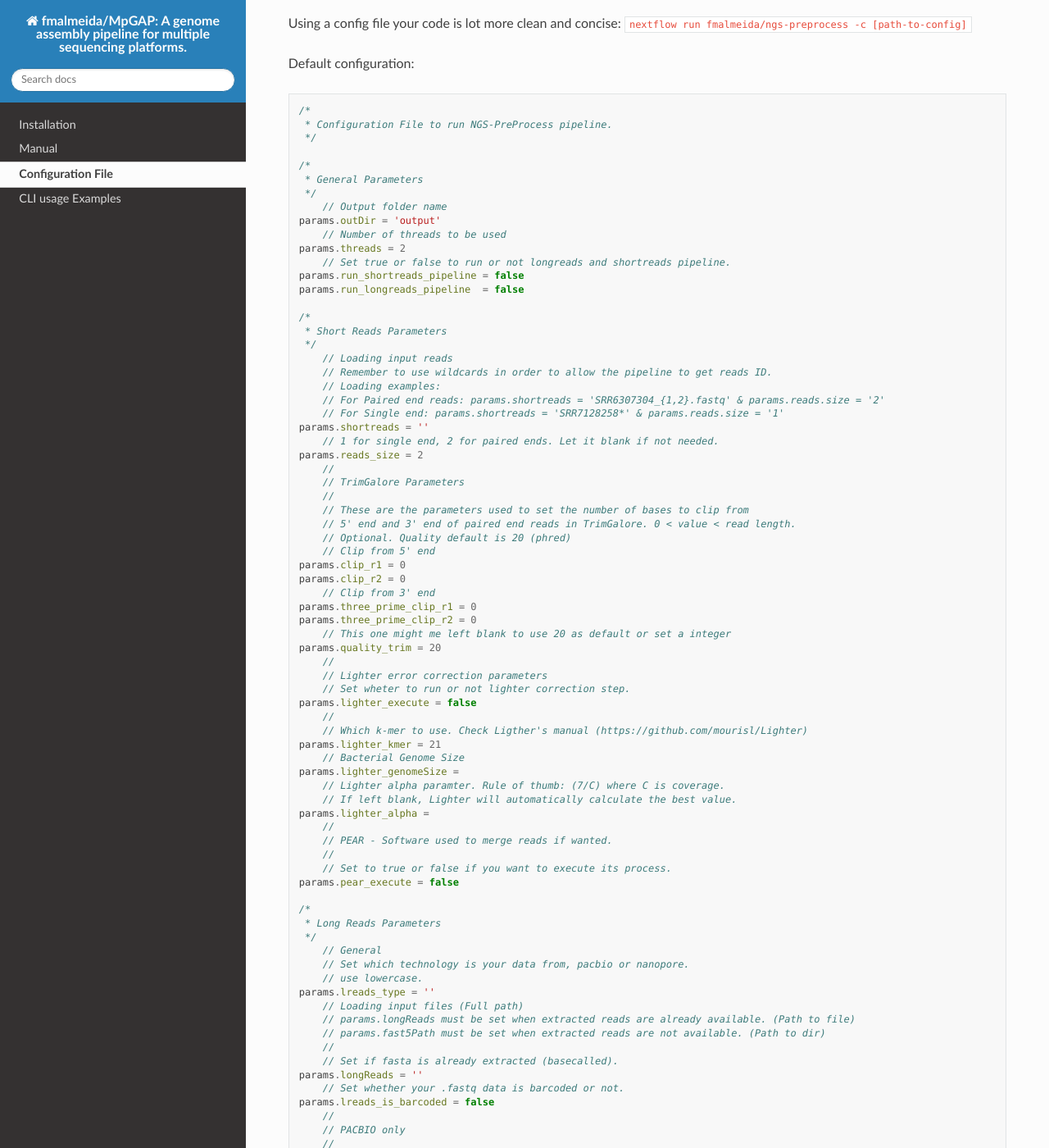
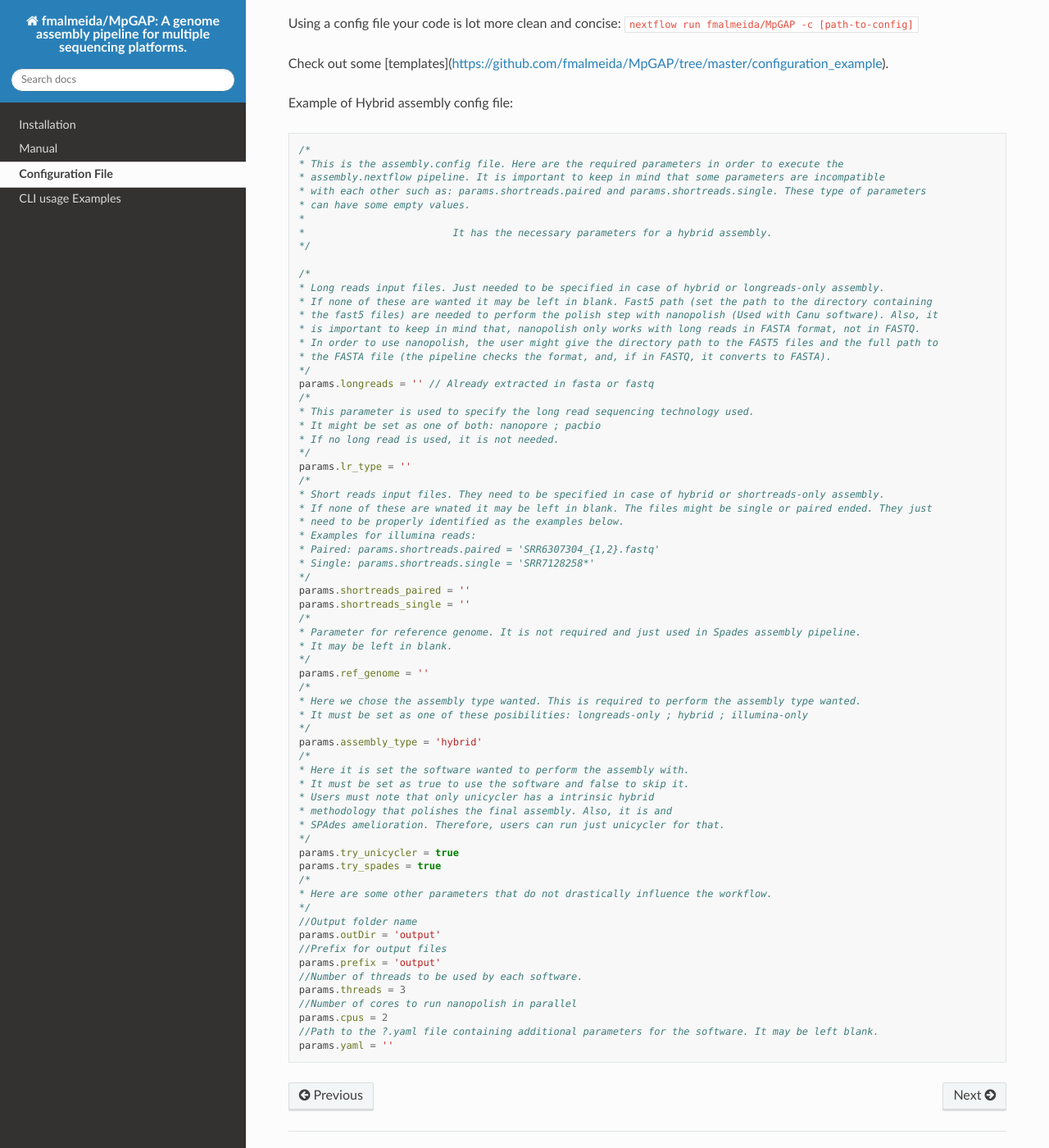
Before and after one commit to fmalmeida/MpGAP, a Sphinx documentation site: the page built from docs/config.rst, in a window 1280 px wide and 1400 px high, scrolled down 217 px. Shown: the whole window at 82% size. Built offline with Sphinx 7.4.7 and the Read the Docs theme 2.0.0, drawn with Linux system fonts in a browser that asks for light colours; some of the changed text lies outside the part shown.

Commit message:
Updating readthedocs. Check examples given!

```diff
--- a/docs/config.rst
+++ b/docs/config.rst
@@ -3,127 +3,79 @@
 Configuration File
 """"""""""""""""""
 
-To download a configuration file template users just need to run ``nextflow run fmalmeida/ngs-preprocess [--get_illumina_config] [--get_ont_config] [--get_pacbio_config]``
+To download a configuration file template users just need to run ``nextflow run fmalmeida/MpGAP [--get_hybrid_config] [--get_lreads_config] [--get_sreads_config] [--get_yaml]``
 
-Using a config file your code is lot more clean and concise: ``nextflow run fmalmeida/ngs-preprocess -c [path-to-config]``
+Using a config file your code is lot more clean and concise: ``nextflow run fmalmeida/MpGAP -c [path-to-config]``
 
-Default configuration:
+Check out some [templates](https://github.com/fmalmeida/MpGAP/tree/master/configuration_example).
+
+Example of Hybrid assembly config file:
 
 .. code-block:: groovy
 
   /*
-   * Configuration File to run NGS-PreProcess pipeline.
-   */
+  * This is the assembly.config file. Here are the required parameters in order to execute the
+  * assembly.nextflow pipeline. It is important to keep in mind that some parameters are incompatible
+  * with each other such as: params.shortreads.paired and params.shortreads.single. These type of parameters
+  * can have some empty values.
+  *
+  *                         It has the necessary parameters for a hybrid assembly.
+  */
 
   /*
-   * General Parameters
-   */
-      // Output folder name
+  * Long reads input files. Just needed to be specified in case of hybrid or longreads-only assembly.
+  * If none of these are wanted it may be left in blank. Fast5 path (set the path to the directory containing
+  * the fast5 files) are needed to perform the polish step with nanopolish (Used with Canu software). Also, it
+  * is important to keep in mind that, nanopolish only works with long reads in FASTA format, not in FASTQ.
+  * In order to use nanopolish, the user might give the directory path to the FAST5 files and the full path to
+  * the FASTA file (the pipeline checks the format, and, if in FASTQ, it converts to FASTA).
+  */
+  params.longreads = '' // Already extracted in fasta or fastq
+  /*
+  * This parameter is used to specify the long read sequencing technology used.
+  * It might be set as one of both: nanopore ; pacbio
+  * If no long read is used, it is not needed.
+  */
+  params.lr_type = ''
+  /*
+  * Short reads input files. They need to be specified in case of hybrid or shortreads-only assembly.
+  * If none of these are wnated it may be left in blank. The files might be single or paired ended. They just
+  * need to be properly identified as the examples below.
+  * Examples for illumina reads:
+  * Paired: params.shortreads.paired = 'SRR6307304_{1,2}.fastq'
+  * Single: params.shortreads.single = 'SRR7128258*'
+  */
+  params.shortreads_paired = ''
+  params.shortreads_single = ''
+  /*
+  * Parameter for reference genome. It is not required and just used in Spades assembly pipeline.
+  * It may be left in blank.
+  */
+  params.ref_genome = ''
+  /*
+  * Here we chose the assembly type wanted. This is required to perform the assembly type wanted.
+  * It must be set as one of these posibilities: longreads-only ; hybrid ; illumina-only
+  */
+  params.assembly_type = 'hybrid'
+  /*
+  * Here it is set the software wanted to perform the assembly with.
+  * It must be set as true to use the software and false to skip it.
+  * Users must note that only unicycler has a intrinsic hybrid
+  * methodology that polishes the final assembly. Also, it is and
+  * SPAdes amelioration. Therefore, users can run just unicycler for that.
+  */
+  params.try_unicycler = true
+  params.try_spades = true
+  /*
+  * Here are some other parameters that do not drastically influence the workflow.
+  */
+  //Output folder name
   params.outDir = 'output'
-      // Number of threads to be used
-  params.threads = 2
-      // Set true or false to run or not longreads and shortreads pipeline.
-  params.run_shortreads_pipeline = false
-  params.run_longreads_pipeline  = false
-
-  /*
-   * Short Reads Parameters
-   */
-      // Loading input reads
-      // Remember to use wildcards in order to allow the pipeline to get reads ID.
-      // Loading examples:
-      // For Paired end reads: params.shortreads = 'SRR6307304_{1,2}.fastq' & params.reads.size = '2'
-      // For Single end: params.shortreads = 'SRR7128258*' & params.reads.size = '1'
-  params.shortreads = ''
-      // 1 for single end, 2 for paired ends. Let it blank if not needed.
-  params.reads_size = 2
-      //
-      // TrimGalore Parameters
-      //
-      // These are the parameters used to set the number of bases to clip from
-      // 5' end and 3' end of paired end reads in TrimGalore. 0 < value < read length.
-      // Optional. Quality default is 20 (phred)
-      // Clip from 5' end
-  params.clip_r1 = 0
-  params.clip_r2 = 0
-      // Clip from 3' end
-  params.three_prime_clip_r1 = 0
-  params.three_prime_clip_r2 = 0
-      // This one might me left blank to use 20 as default or set a integer
-  params.quality_trim = 20
-      //
-      // Lighter error correction parameters
-      // Set wheter to run or not lighter correction step.
-  params.lighter_execute = false
-      //
-      // Which k-mer to use. Check Ligther's manual (https://github.com/mourisl/Lighter)
-  params.lighter_kmer = 21
-      // Bacterial Genome Size
-  params.lighter_genomeSize =
-      // Lighter alpha paramter. Rule of thumb: (7/C) where C is coverage.
-      // If left blank, Lighter will automatically calculate the best value.
-  params.lighter_alpha =
-      //
-      // PEAR - Software used to merge reads if wanted.
-      //
-      // Set to true or false if you want to execute its process.
-  params.pear_execute = false
-
-  /*
-   * Long Reads Parameters
-   */
-      // General
-      // Set which technology is your data from, pacbio or nanopore.
-      // use lowercase.
-  params.lreads_type = ''
-      // Loading input files (Full path)
-      // params.longReads must be set when extracted reads are already available. (Path to file)
-      // params.fast5Path must be set when extracted reads are not available. (Path to dir)
-      //
-      // Set if fasta is already extracted (basecalled).
-  params.longReads = ''
-      // Set whether your .fastq data is barcoded or not.
-  params.lreads_is_barcoded = false
-      //
-      // PACBIO only
-      //
-      // See manual (https://github.com/PacificBiosciences/pbh5tools/blob/master/doc/index.rst)
-      //
-      // Set the subreads bam path to be extracted
-      // IF PACBIO DATA IS NOT ALREADY EXTRACTED. Path to file.
-      // Always set the path to .subreads.bam and always keep
-      // the relative .subreads.bam.pbi in the same directory as input
-  params.pacbio_bamPath = ''
-      // Set path to pacbio legacy .bas.h5 data
-  params.pacbio_h5Path = ''
-
-  /*
-   * Configuring Nextflow Scopes.
-   * Enable or not the production of Nextflow Reports
-   */
-
-  //Trace Report
-  trace {
-      enabled = false
-      file = "${params.outDir}" + "/annotation_pipeline_trace.txt"
-      fields = 'task_id,name,status,exit,realtime,cpus,%cpu,memory,%mem,rss'
-  }
-
-  //Timeline Report
-  timeline {
-      enabled = false
-      file = "${params.outDir}" + "/annotation_pipeline_timeline.html"
-  }
-
-  //Complete Report
-  report {
-      enabled = false
-      file = "${params.outDir}" + "/annotation_pipeline_nextflow_report.html"
-  }
-
-  // DO NOT CHANGE
-  //Queue limit
-  executor.$local.queueSize = 1
-  //Docker usage
-  docker.enabled = true
-  docker.runOptions = '-u $(id -u):root'
+  //Prefix for output files
+  params.prefix = 'output'
+  //Number of threads to be used by each software.
+  params.threads = 3
+  //Number of cores to run nanopolish in parallel
+  params.cpus = 2
+  //Path to the ?.yaml file containing additional parameters for the software. It may be left blank.
+  params.yaml = ''
--- a/docs/index.rst
+++ b/docs/index.rst
@@ -5,7 +5,9 @@ MpGAP
 
 `ngs-preprocess <https://github.com/fmalmeida/ngs-preprocess>`_ is a pipeline developed with `Nextflow <https://www.nextflow.io/docs/latest/index.html>`_
 and `Docker <https://www.docker.com/>`_. It was designed to provide an easy-to-use framework for genome assembly of Illumina, Pacbio and Oxford Nanopore
-sequencing data through illumina only, long reads only or hybrid modes It wraps up the following tools:
+sequencing data through illumina only, long reads only or hybrid modes.
+
+It wraps up the following tools:
 
 * `Canu <https://github.com/marbl/canu>`_
 * `Flye <https://github.com/fenderglass/Flye>`_
--- a/docs/installation.rst
+++ b/docs/installation.rst
@@ -18,11 +18,11 @@ This pipeline requires only `Docker <https://www.docker.com/>`_ (and its Docker
 
 3. Download the pipeline
 
-    ``./nextflow pull fmalmeida/ngs-preprocess``
+    ``./nextflow pull fmalmeida/MpGAP``
 
 4. Test your installation
 
-    ``./nextflow run fmalmeida/ngs-preprocess --help``
+    ``./nextflow run fmalmeida/MpGAP --help``
 
 5. Download required Docker images
 
--- a/docs/manual.rst
+++ b/docs/manual.rst
@@ -23,17 +25,17 @@ Input
 
 .. tip::
 
-  Users must choose between a pipeline for short reads or for long reads using one
-  of the following parameters: ``--run_shortreads_pipeline`` or ``--run_longreads_pipeline``
-
-  The pipeline only runs either long or short reads workflows at once.
+  Hybrid assemblies can be achieved with Unicycler hybrid mode, by giving long and
+  short reads or, by polishing an long reads only assembly. For this, users will have
+  to set ``assembly_type = 'longreads-only'``, set path to Illumina reads and use the
+  ``illumina_polish_longreads_contigs`` parameter.
 
 Usage example
 """""""""""""
 
 ::
 
-   nextflow run fmalmeida/ngs-preprocess [OPTIONS]
+   nextflow run fmalmeida/MpGAP [OPTIONS]
 
 .. list-table::
    :widths: 20 10 20 50
@@ -54,101 +56,86 @@ Usage example
      - 2
      - Number of threads to use
 
-   * - ``--run_shortreads_pipeline``
+   * - ``--prefix``
      - Y
-     - False
-     - Tells the pipeline to run the short reads pre-processing workflow
+     - NA
+     - Prefix for output files
 
-   * - ``--run_longreads_pipeline``
+   * - ``--yaml``
+     - N
+     - NA
+     - Path to yaml file containing assemblers additional parameters
+
+   * - ``--assembly_type``
      - Y
-     - False
-     - Tells the pipeline to run the long reads pre-processing workflow
+     - NA
+     - Selects assembly mode: hybrid; illumina-only; longreads-only
 
-   * - ``--shortreads``
-     - Y (if ``--run_shortreads_pipeline``)
-     - NA
-     - String Pattern to find short reads. Example: "SRR6307304_{1,2}.fastq"
-
-   * - ``--reads_size``
-     - Y (if ``--run_shortreads_pipeline``)
-     - NA
-     - Tells wheter input is unpaired or paired end. 1 is unpaired. 2 is paired
-
-   * - ``--clip_r1``
-     - N
-     - 0
-     - Number of bases to always remove from 5' of read pair 1 or from unpaired read.
-
-   * - ``--clip_r2``
-     - N
-     - 0
-     - Number of bases to always remove from 5' of read pair 2.
-
-   * - ``--three_prime_clip_r1``
-     - Y (if ``--run_shortreads_pipeline``)
-     - 0
-     - Number of bases to always remove from 3' of read pair 1 or from unpaired read
-
-   * - ``--three_prime_clip_r2``
-     - Y (if ``--run_shortreads_pipeline``)
-     - 0
-     - Number of bases to always remove from 3' of read pair 2.
-
-   * - ``--quality_trim``
-     - N
-     - 20
-     - Phred quality threshold for trimming.
-
-   * - ``--lighter_execute``
+   * - ``--try_canu``
      - N
      - False
-     - Tells wheter to run or not Lighter correction tool
+     - Try to assemble data with Canu
 
-   * - ``--lighter_kmer``
-     - Y (If ``--lighter_execute``)
-     - 21
-     - Lighter k-mer to use in correction step.
+   * - ``--try_unicycler``
+     - N
+     - False
+     - Try to assemble data with Unicycler
 
-   * - ``--lighter_genomeSize``
-     - Y (If ``--lighter_execute``)
+   * - ``--try_flye``
+     - N
+     - False
+     - Try to assemble data with Flye
+
+   * - ``--try_spades``
+     - N
+     - False
+     - Try to assemble data with SPAdes
+
+   * - ``--shortreads_paired``
+     - (if assembly mode is hybrid or illumina-only)
      - NA
-     - Approximate genome size
+     - Path to Illumina paired end reads
 
-   * - ``--lighter_alpha``
+   * - ``--shortreads_single``
+     - (if assembly mode is hybrid or illumina-only)
+     - NA
+     - Path to Illumina unpaired reads
+
+   * - ``--ref_genome``
+     - N (Only used by SPAdes to guide assembly)
+     - NA
+     - Path to reference genome
+
+   * - ``--longreads``
+     - (if assembly mode is hybrid or longreads-only)
+     - NA
+     - Path to long reads file
+
+   * - ``--lr_type``
+     - (if assembly mode is hybrid or longreads-only)
+     - nanopore
+     - Tells whether input longreads are: pacbio or nanopore
+
+   * - ``--fast5Path``
      - N
      - NA
-     - Lighter sample rate alpha parameter. If empty, Lighter will automatically calculate its value.
+     - Sets path to dir containing FAST5 data for nanopolish step
 
-   * - ``--flash_execute``
+   * - ``--pacbio_all_bam_path``
+     - N
+     - NA
+     - Sets path to Pacbio .bam subreads file (files .bai mus be in the same directory)
+
+   * - ``--genomeSize``
+     - (If ``--try_canu`` or ``--try_flye``)
+     - NA
+     - Sets expected genome size
+
+   * - ``--illumina_polish_longreads_contigs``
      - N
      - False
-     - If set, PEAR will be executed to merge paired end reads
-
-   * - ``--longReads``
-     - Y (If ``--run_longreads_pipeline``)
-     - NA
-     - Sets path to long reads fastq files (Nanopore or Pacbio). Pre-processes basecalled long reads.
-
-   * - ``--lreads_type``
-     - Y (If ``--run_longreads_pipeline``)
-     - NA
-     - Tells wheter your input is nanopore or pacbio data. Possibilities: pacbio | nanopore
-
-   * - ``--lreads_is_barcoded``
-     - N
-     - False
-     - Tells wheter your data (Nanopore or Pacbio) is barcoded or not. It will split barcodes into single files. Users with legacy pacbio data need to first produce a new barcoded_subreads.bam file.
-
-   * - ``--pacbio_bamPath``
-     - Y (If input is pacbio .bam)
-     - NA
-     - Path to Pacbio subreads.bam. Only used if user wants to basecall subreads.bam to FASTQ. Always keep subreads.bam and its relative subreads.bam.pbi files in the same directory
-
-   * - ``--pacbio_h5Path``
-     - Y (If input is legacy pacbio)
-     - NA
-     - Path to legacy .bas.h5 data. It will be used to extract reads in FASTQ file. All related .bas.h5 and .bax.h5 files MUST be in the SAME dir.
-
+     - Tells the pipeline to polish a long reads only assembly using short reads data. (A type of hybrid method).
+     For that, users have to set path to Illumina reads through ``--shortreads_paired`` or ``--shortreads_single``.
 
 All this parameters are configurable through a configuration file. We encourage users to use the configuration
 file since it will keep your execution cleaner and more readable. See a :ref:`config` example.
```
Also changed, not shown: other parts of docs/manual.rst (+2 -0 lines), README.md (+2 -90 lines), docs/examples.rst (+47 -28 lines).
